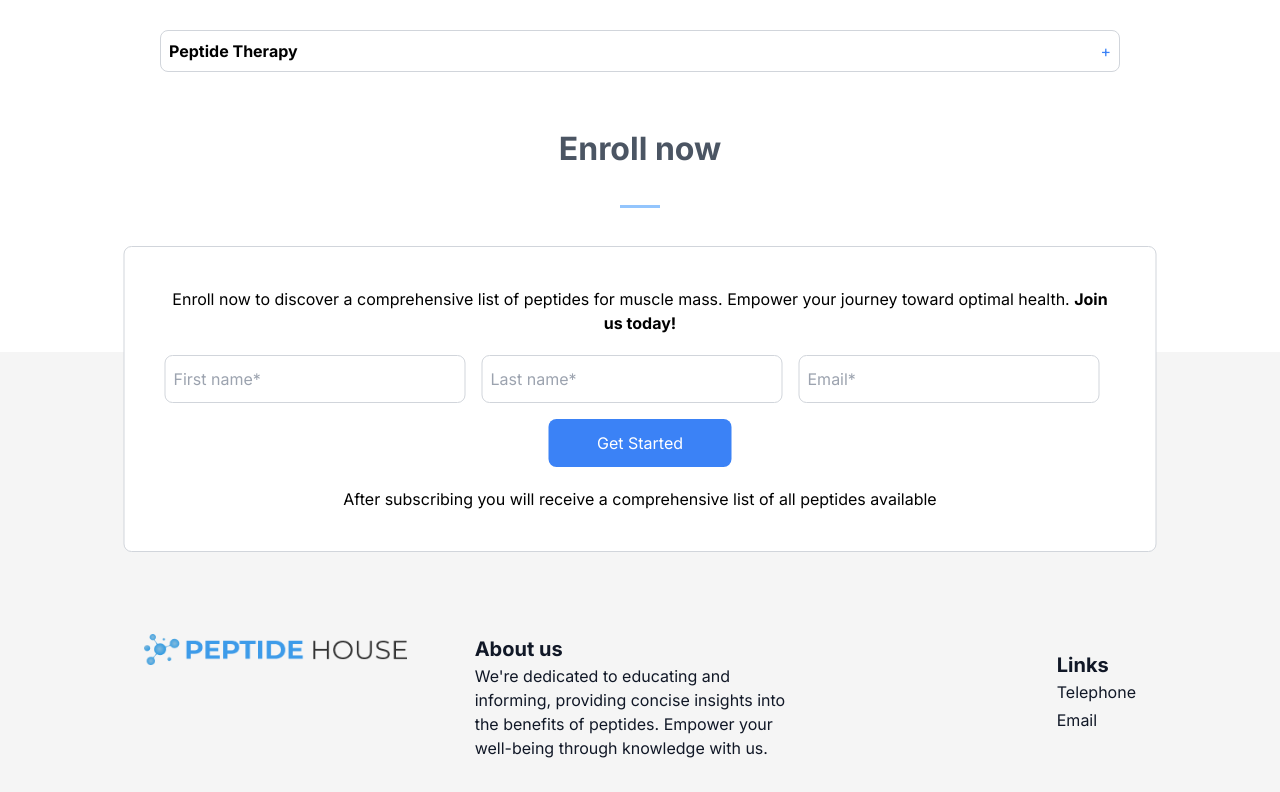
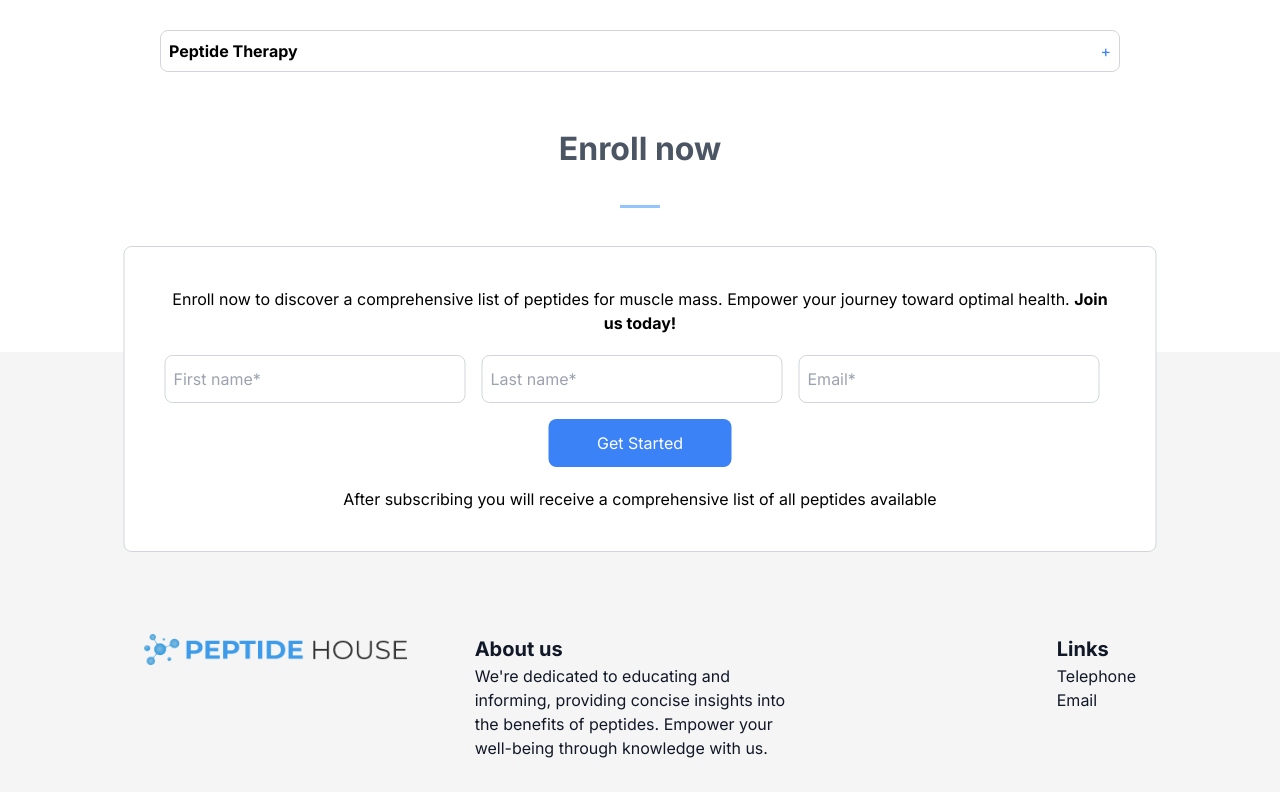
Before and after one commit to ana7766/peptide_house, a Next.js app in the folder peptides/: page / in a window 1280 px wide. Shown: the part 5993-6785 px from the top of the page. Built offline with nearby package versions, Linux system fonts and the light colour scheme.

Commit message:
unfinished

```diff
--- a/peptides/src/app/page.tsx
+++ b/peptides/src/app/page.tsx
@@ -435,7 +435,7 @@ export default function Home() {
         </div>
         <div className="md:absolute bottom-0 left-0 right-0 p-4 w-full">
           <div className="flex flex-wrap justify-between items-start container mx-auto p-4 max-w-5xl w-full">
-            <div className="w-full md:w-2/6 text-left">
+            <div className="w-full md:w-2/6 text-left float-start">
               <Image src="/logo.png" alt="Logo" width={263} height={31} />
             </div>
             <div className="w-full md:w-2/6 text-left md:mt-0 mt-4">
@@ -446,14 +446,14 @@ export default function Home() {
                 We&apos;re dedicated to educating and informing, providing concise insights into the benefits of peptides. Empower your well-being through knowledge with us.
               </div>
             </div>
-            <div className="w-full md:w-2/6 text-left mt-4">
-              <div className="small-text text-gray-900 md:float-end">
-                <div className="text-gray-900 small-text-title font-bold">
+            <div className="w-full md:w-2/6  md:mt-0 mt-4">
+              <div className="small-text text-gray-900">
+                <div className="h-2/4 text-left float-end">
+                  <div className="text-gray-900 small-text-title font-bold">
                   Links
                 </div>
-                Telephone
-                <div className="h-1"></div>
-                Email
+                Telephone <br/>Email
+                </div>
               </div>
             </div>
           </div>
```
